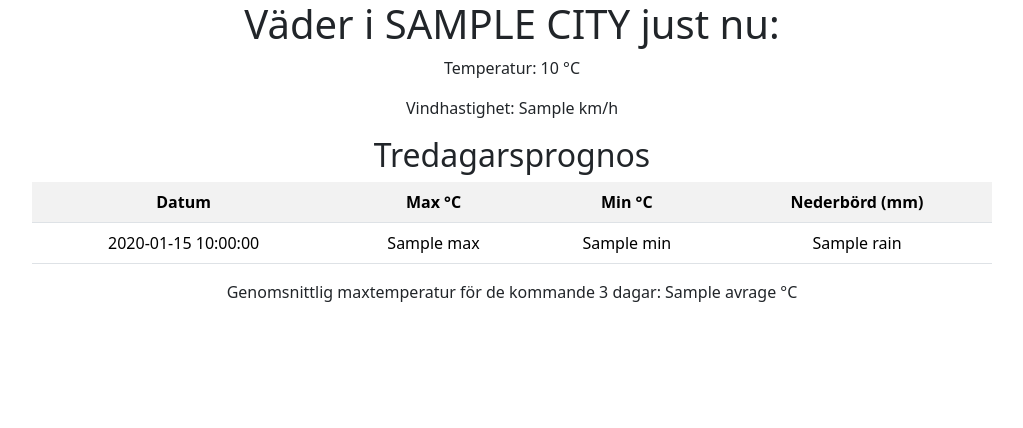
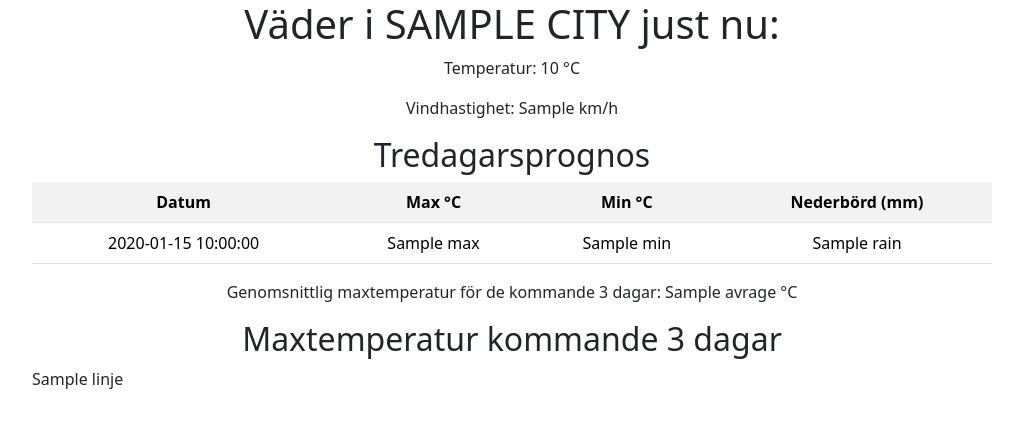
Before and after one commit to ismailg-labs/individuell_uppgift_programmering2, a Flask app: template application/templates/weather.html in a window 1280 px wide. Shown: the top 428 px of the page, without its empty margins (128-1151 px from the left). Run offline with Flask 3, Linux system fonts and the light colour scheme; the template is opened without the code that fills it: most values are stand-ins (such as "Sample title", 1, 10 or a date in 2020).

Commit message:
added plolty line diagram and a test for that

```diff
--- a/application/app.py
+++ b/application/app.py
@@ -1,7 +1,7 @@
 from flask import Flask, render_template, request
 from application.cities import cities, city_exists
 from application.weather import get_weather, get_days
-from application.data_analys import avr_temp
+from application.data_analys import avr_temp, create_line_chart
 
 app = Flask(__name__, template_folder="templates")
 
@@ -29,8 +29,9 @@ def weather_page():
 
     days = get_days(data)
     avrage = avr_temp(days)
+    linje = create_line_chart(days)
 
-    return render_template("weather.html",city=city, data=data, days=days, avrage=avrage)
+    return render_template("weather.html",city=city, data=data, days=days, avrage=avrage, linje=linje)
 
 @app.errorhandler(404)
 def error_404(error):
@@ -39,13 +40,5 @@ def error_404(error):
 
 
 
-
-
-
-
-
-
-
-
 if __name__ == "__main__":
     app.run(debug=True)
--- a/application/templates/weather.html
+++ b/application/templates/weather.html
@@ -5,6 +5,7 @@
 {%block content%}
 {%if error%}
     <p>{{error}}</p>
+
 {%else%}
     <h1 class="text-center">Väder i {{city | uppercase}} just nu:</h1>
     <p class="text-center">Temperatur: {{data["current"]["temperature_2m"] }} °C</p>
@@ -28,8 +29,16 @@
         </tr>
         {% endfor %}
     </table>
+
     <p class="text-center">
     Genomsnittlig maxtemperatur för de kommande 3 dagar: {{ avrage }} °C
     </p>
+
+    <h2 class="text-center">Maxtemperatur kommande 3 dagar</h2>
+
+    <div class="w-75 mx-auto">
+        {{ linje | safe }}
+    </div>
+
 {%endif%}
 {%endblock%}
```
Also changed, not shown: application/data_analys.py (+9 -0 lines), tests/test_app.py (+10 -1 lines).
